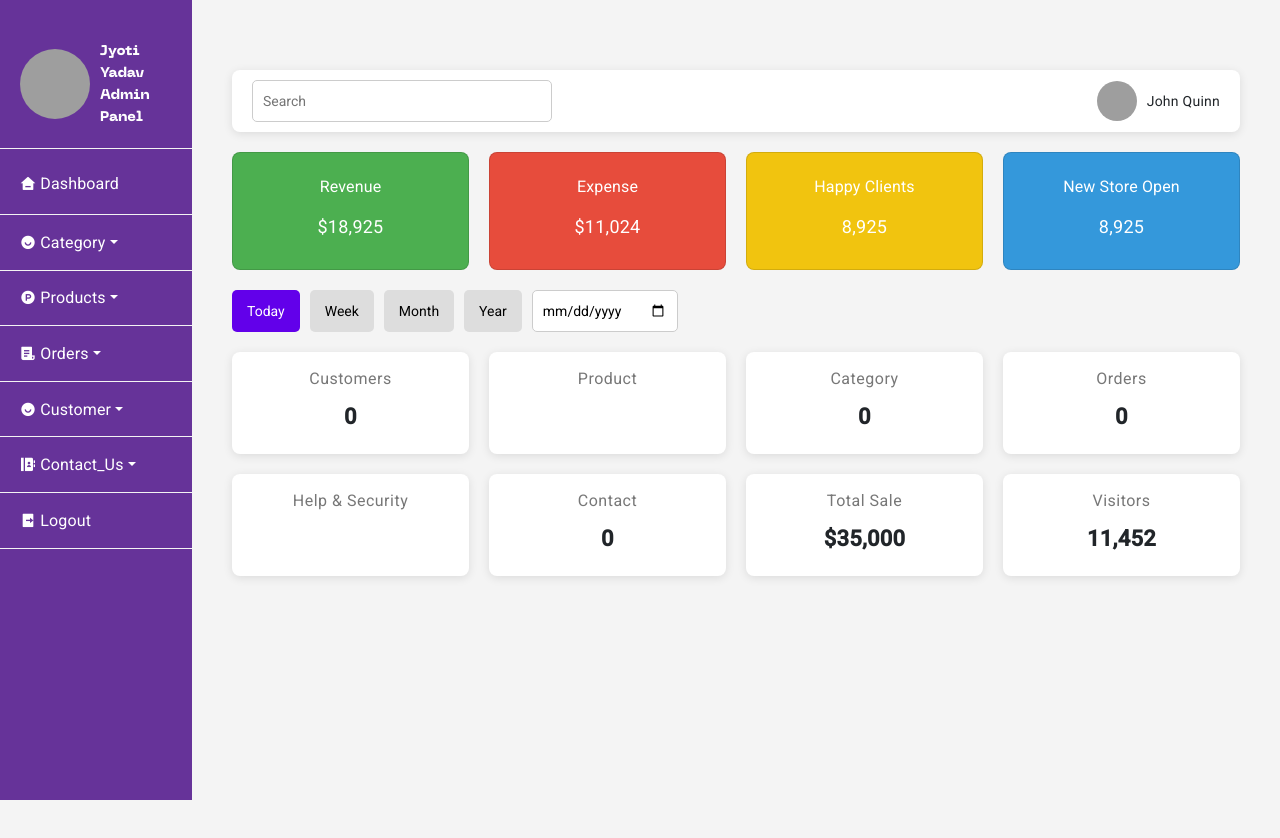
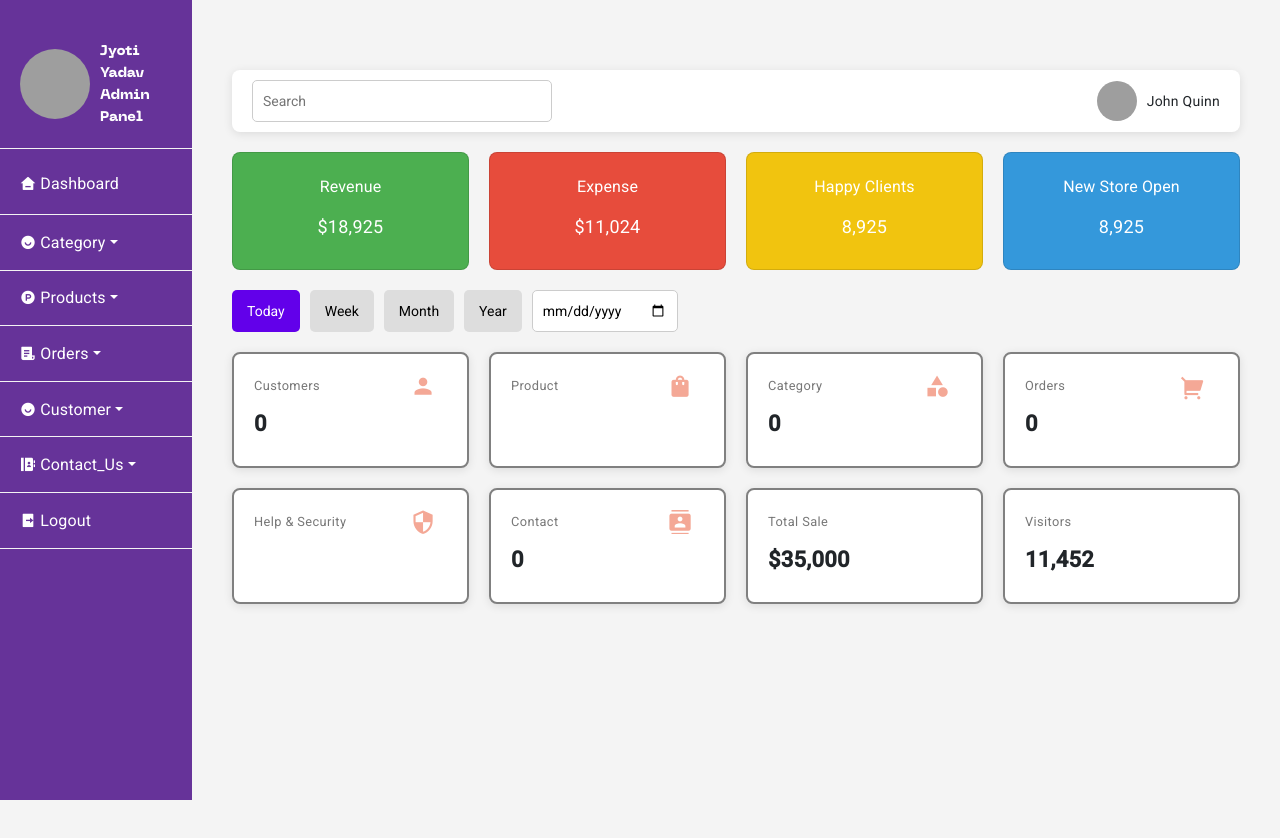
Before and after one commit to yadav-jyoti7890/Book_Store_Project, an Angular app: page /admin_dashboard/admin_sidebar in a window 1280 px wide. Shown: the top 838 px of the page. Built offline with nearby package versions, Linux system fonts and the light colour scheme; no server answers; sample sign-in values are in the browser's storage; grey boxes are pictures that could not be loaded; some icons are missing.

Commit message:
enhance admin side design again

```diff
--- a/src/app/admin/admin-sidebar/admin-sidebar.component.css
+++ b/src/app/admin/admin-sidebar/admin-sidebar.component.css
@@ -190,18 +190,20 @@ body {
     grid-template-columns: repeat(4, 1fr);
     gap: 20px;
     margin-top: 20px;
+
 }
 
 .metric {
     background: white;
-    padding: 15px;
+    padding: 1vw;
     border-radius: 8px;
-    text-align: center;
+    /* text-align: center; */
     box-shadow: 0 2px 10px rgba(0, 0, 0, 0.1);
+    /* background-color: #4caf50; */
 }
 
 .metric h4 {
-    font-size: 16px;
+    font-size: 1vw;
     color: #777;
 }
 
@@ -209,3 +211,26 @@ body {
     font-size: 22px;
     font-weight: bold;
 }
+
+.flex{
+  display: flex;
+  justify-content: space-between;
+  /* align-items: center; */
+  /* background-color: #6200ea; */
+}
+
+.flex h4{
+
+}
+
+.metric {
+  padding: 20px;
+  border: 2px solid gray;
+  transition: 0.3s;
+  cursor: pointer;
+}
+
+.metric.active {
+  border-color: blue;
+  background-color: lightblue;
+}
--- a/src/app/admin/admin-sidebar/admin-sidebar.component.html
+++ b/src/app/admin/admin-sidebar/admin-sidebar.component.html
@@ -102,38 +102,105 @@
 
     <!-- Metrics Grid -->
     <div class="metrics-grid">
-        <div class="metric" routerLink="/admin_dashboard/users">
+        <div class="metric" routerLink="/admin_dashboard/users" [class.active]="isActive" (click)="toggleActive()">
+            <div class="flex">
+                <div class="dynamic">
                     <h4>Customers</h4>
                     <p>{{totalUsers}}</p>
                 </div>
+                <div class="icon" style="color: #f4a896; padding-right: 1vw;">
+                    <mat-icon style="font-size: 2vw;">person</mat-icon>
+
+                </div>
+            </div>
+        </div>
         <div class="metric" routerLink="/admin_dashboard/read_book">
+            <div class="flex">
+                <div class="dynamic">
                     <h4>Product</h4>
                     <p>{{totalBooks}}</p>
                 </div>
+                <div class="icon" style="color: #f4a896; padding-right: 1vw;">
+                    <mat-icon style="font-size: 2vw;">shopping_bag</mat-icon>
+
+                </div>
+            </div>
+        </div>
         <div class="metric" routerLink="/admin_dashboard/category">
+            <div class="flex">
+                <div class="dynamic">
                     <h4>Category</h4>
                     <p>{{totalOrder}}</p>
                 </div>
+                <div class="icon" style="color: #f4a896; font-size: 40px; padding-right: 1vw;">
+                    <mat-icon style="font-size: 2vw;">category</mat-icon>
+
+                </div>
+            </div>
+        </div>
         <div class="metric" routerLink="/admin_dashboard/order">
+            <div class="flex">
+                <div class="dynamic">
                     <h4>Orders</h4>
                     <p>{{totalOrder}}</p>
                 </div>
+                <div class="icon" style="color: #f4a896; font-size: 40px; padding-right: 1vw;">
+                    <i class="ri-shopping-cart-2-fill" style="font-size: 2vw;"></i>
+                </div>
+               </div>
+
+        </div>
 
         <div class="metric" routerLink="/admin_dashboard/contact">
+
+            <div class="flex">
+                <div class="dynamic">
                     <h4>Help & Security</h4>
                     <p>{{totalContact}}</p>
                 </div>
+                <div class="icon"  style="color: #f4a896; font-size: 40px; padding-right: 1vw;">
+                    <mat-icon style="font-size: 2vw;">security</mat-icon>
+
+                </div>
+               </div>
+
+        </div>
         <div class="metric" routerLink="/admin_dashboard/company">
+            <div class="flex">
+                <div class="dynamic">
                     <h4>Contact</h4>
                     <p>{{companyInfo}}</p>
                 </div>
+                <div class="icon" style="color: #f4a896; font-size: 40px; padding-right: 1vw;">
+                    <mat-icon style="font-size: 2vw;">contacts</mat-icon>
+
+                </div>
+               </div>
+
+        </div>
         <div class="metric">
+            <div class="flex">
+                <div class="dynamic">
                     <h4>Total Sale</h4>
                     <p>$35,000</p>
                 </div>
+                <div class="icon">
+
+                </div>
+               </div>
+
+        </div>
         <div class="metric">
+            <div class="flex">
+                <div class="dynamic">
                     <h4>Visitors</h4>
                     <p>11,452</p>
+                </div>
+                <div class="icon">
+
+                </div>
+               </div>
+
         </div>
 
     </div>
--- a/src/app/admin/admin-sidebar/admin-sidebar.component.ts
+++ b/src/app/admin/admin-sidebar/admin-sidebar.component.ts
@@ -5,11 +5,13 @@ import { Router } from 'express';
 import { MatSnackBar } from '@angular/material/snack-bar';
 import { RouterLink, RouterLinkActive, RouterOutlet } from '@angular/router';
 import { CommonModule } from '@angular/common';
+import { MatIconModule } from '@angular/material/icon';
+
 
 @Component({
   selector: 'app-admin-sidebar',
   standalone: true,
-  imports: [RouterLink,CommonModule,RouterOutlet,RouterLinkActive],
+  imports: [RouterLink,CommonModule,RouterOutlet,RouterLinkActive,MatIconModule],
   templateUrl: './admin-sidebar.component.html',
   styleUrl: './admin-sidebar.component.css'
 })
@@ -28,6 +30,11 @@ export class AdminSidebarComponent implements OnInit{
   role: any;
   user: any;
 
+  isActive = false;
+
+
+
+
 
   constructor(private admin:AlluserService){}
 
@@ -44,6 +51,9 @@ export class AdminSidebarComponent implements OnInit{
     // this.getUserProfile();
   }
 
+  toggleActive() {
+    this.isActive = !this.isActive;
+  }
 
   getalluser(){
     this.admin.getAlluserinadmin().subscribe((data)=>{
```
Lines whose indentation alone changed are shown as unchanged.
